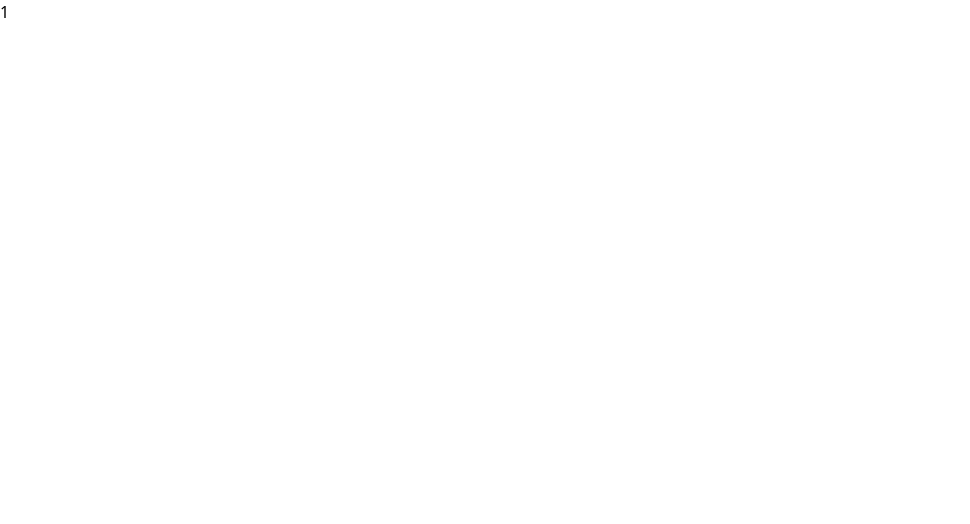
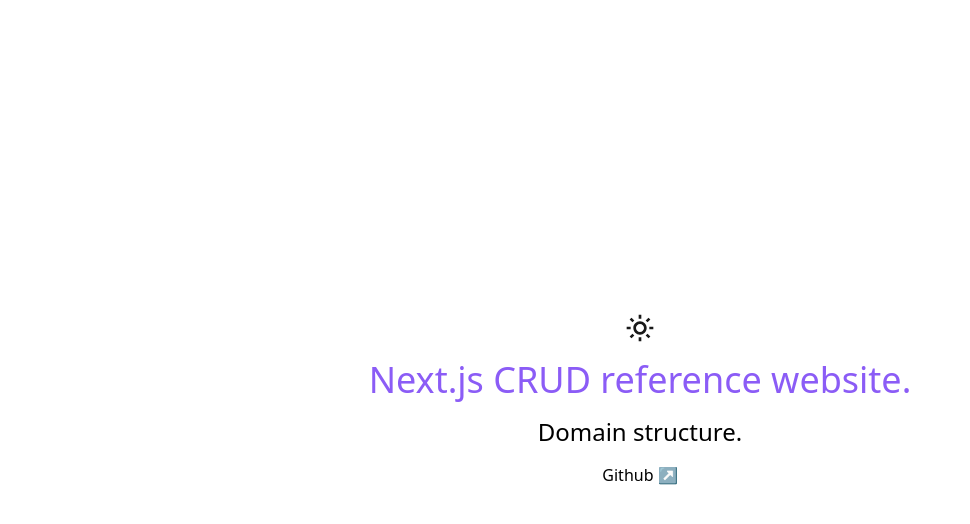
Before and after one commit to SEJ1991/next-crud, a Next.js app: page / in a window 1280 px wide. Shown: the top 524 px of the page, without its empty margins (0-970 px from the left). Built offline with nearby package versions, Linux system fonts and the light colour scheme.

Commit message:
feat: [NC_publish-HomePage-component-7] published HomePage component

```diff
--- a/src/app/page.tsx
+++ b/src/app/page.tsx
@@ -1,5 +1,19 @@
-import { ThemeButton } from '@/shared/components/ThemeButton';
+import { NextLink, ThemeButton } from '@/shared';
 
 export default function HomePage() {
-  return 1;
+  return (
+    <main className='flex flex-col justify-center items-center gap-4 w-full h-dvh'>
+      <ThemeButton iconClassName='size-6 md:size-8' />
+      <h1 className='text-accent-primary text-2xl sm:text-3xl md:text-4xl'>
+        Next.js CRUD reference website.
+      </h1>
+      <h2 className='text-lg sm:text-xl md:text-2xl'>Domain structure.</h2>
+      <NextLink
+        href='https://github.com/SEJ1991/next-crud'
+        className='animate-bounce transition-opacity duration-300 hover:opacity-75 text-sm md:text-base'
+      >
+        Github ↗️
+      </NextLink>
+    </main>
+  );
 }
```
